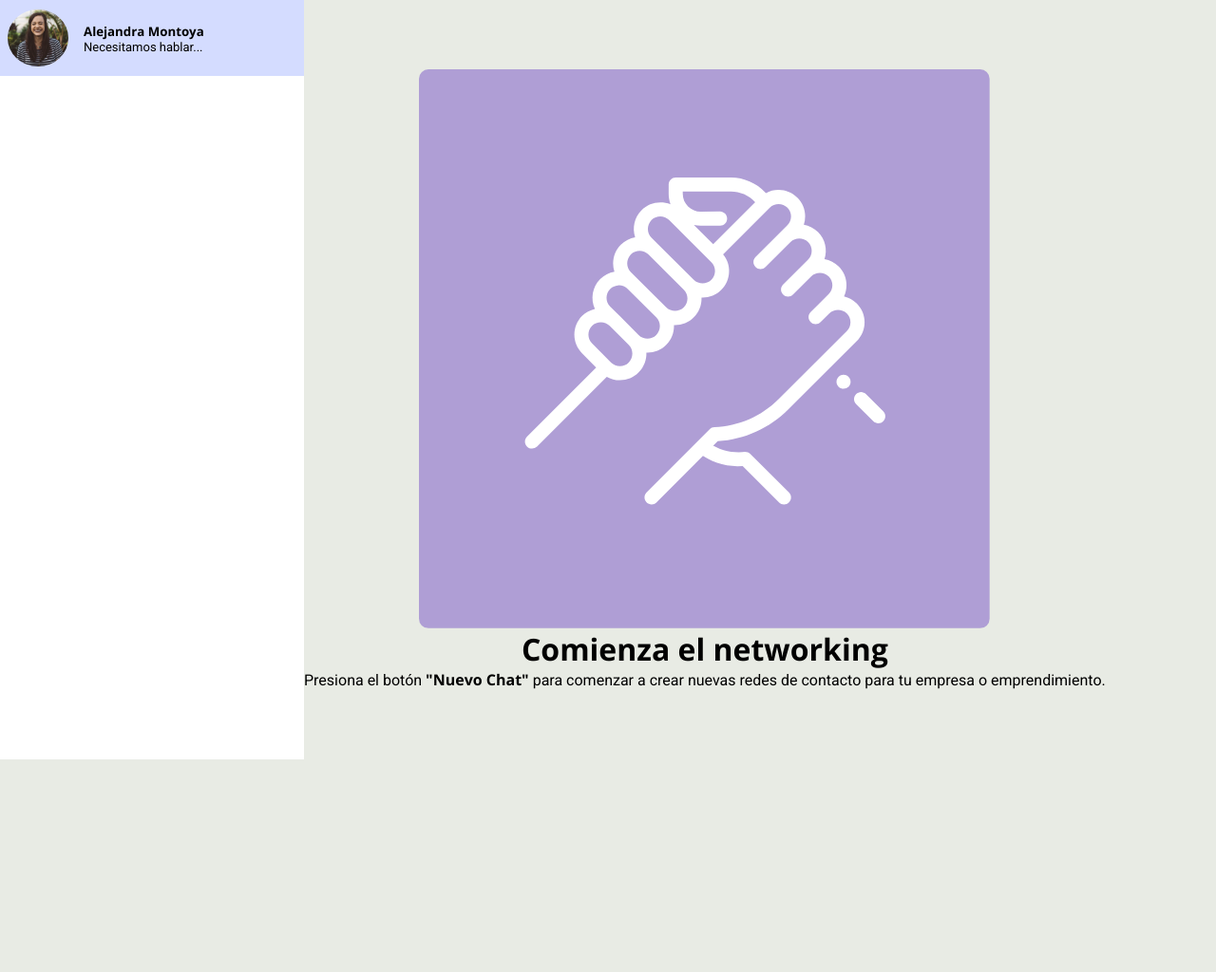
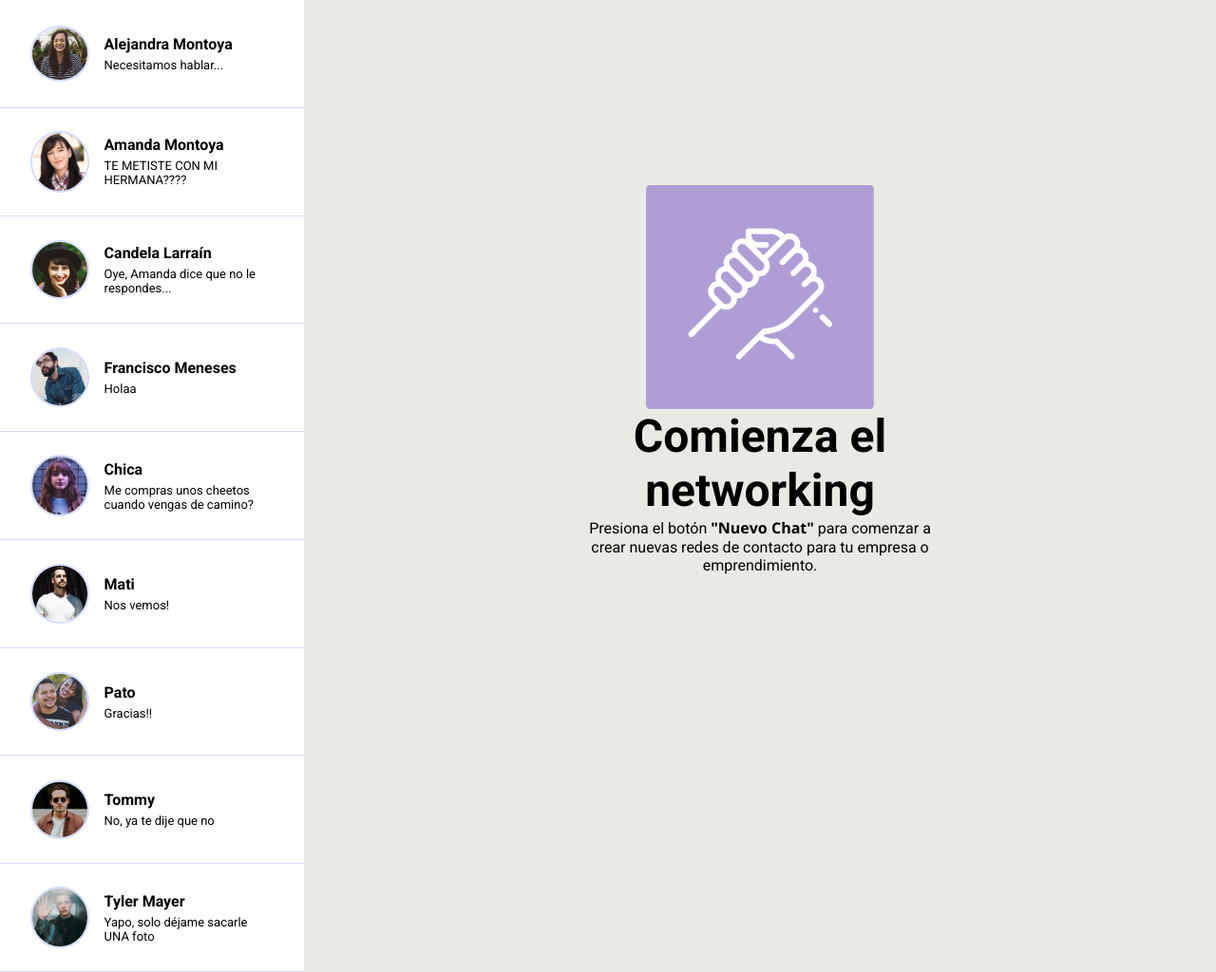
Before and after one commit to MrAlexanderk/desafioflexbox, a plain HTML site: page index.html in a window 1280 px wide. Shown: the whole page at 95% size. Before the commit the page ends 800 px from the top, so only its background shows below. Drawn offline with nearby package versions, Linux system fonts and the light colour scheme.

Commit message:
chats added;

```diff
--- a/assets/css/style.css
+++ b/assets/css/style.css
@@ -1,17 +1,21 @@
 @import url('/assets/css/colors.css');
+
 *{
     font-family: 'Open Sans', sans-serif;
     font-style: normal;
     padding: 0;
     margin: 0;
 }
+h1, h2, h3, h4, h5, h6, p{
+    font-family: 'Roboto', sans-serif;
+}
+h1{
+    font-size: 36pt;
+}
 
 body{
     display: flex;
     background-color: var(--platinum);
-}
-p{
-    font-family: 'Roboto', sans-serif;
 }
 
 .principal{
@@ -19,12 +23,25 @@ p{
     flex-direction: column;
     justify-content: center;
     align-items: center;
+    width: 75%;
+    height: 100vh;
+    overflow-y: auto;
+}
+.principal > img{
+    min-width: 200px;
+    width: 25%;
+    text-align: center;
+}
 
 
+
+.principal> p, .principal > h1{
+    min-width: 320px;
+    width: 40%;
+    text-align: center;
 }
-.principal > img{
 
-}
+
 
 .bold{
     font-weight: 700;
@@ -40,21 +57,31 @@ p{
 }
 
 .chat{
-    background-color: var(--pale-lavender);
-
+    padding-top: 2%;
+    padding-bottom: 2%;
+    width: 100%;
     display: flex;
     justify-content: space-around;
     align-items: center;
-    width: 100%;
-    height: 80px;
+    gap: 5%;
+
+    height: 100px;
+    border-bottom: 1px solid var(--pale-lavender);
 }
 
 .chat-photo{
-    width: 20%;
+    width: 18%;
     border-radius: 50%;
+    border: 2px solid var(--pale-lavender);
+    margin-left: 10%;
+    border-style:solid;
 }
 .chat-information{
-    width: 70%;
+    display: flex;
+    flex-direction: column;
+    gap: 5px;
+    width: 82%;
+    margin-right: 10%
 }
 
 .chat-information > p{
--- a/index.html
+++ b/index.html
@@ -20,8 +20,64 @@
             <div class="chat">
                 <img src="/assets/img/alejandra.jpg" alt="Imagen de perfil de Alejandra" class="chat-photo">
                 <div class="chat-information">
-                    <h5>Alejandra Montoya</h5>
+                    <h4>Alejandra Montoya</h5>
                     <p>Necesitamos hablar...</p>
+                </div>
+            </div>
+            <div class="chat">
+                <img src="/assets/img/amanda.jpg" alt="Imagen de perfil de Alejandra" class="chat-photo">
+                <div class="chat-information">
+                    <h4>Amanda Montoya</h5>
+                    <p>TE METISTE CON MI HERMANA????</p>
+                </div>
+            </div>
+            <div class="chat">
+                <img src="/assets/img/candela.jpg" alt="Imagen de perfil de Alejandra" class="chat-photo">
+                <div class="chat-information">
+                    <h4>Candela Larraín</h5>
+                    <p>Oye, Amanda dice que no le respondes...</p>
+                </div>
+            </div>
+            <div class="chat">
+                <img src="/assets/img/francisco.jpg" alt="Imagen de perfil de Alejandra" class="chat-photo">
+                <div class="chat-information">
+                    <h4>Francisco Meneses</h5>
+                    <p>Holaa</p>
+                </div>
+            </div>
+            <div class="chat">
+                <img src="/assets/img/maria.jpg" alt="Imagen de perfil de Alejandra" class="chat-photo">
+                <div class="chat-information">
+                    <h4>Chica</h5>
+                    <p>Me compras unos cheetos cuando vengas de camino?</p>
+                </div>
+            </div>
+            <div class="chat">
+                <img src="/assets/img/matias.jpg" alt="Imagen de perfil de Alejandra" class="chat-photo">
+                <div class="chat-information">
+                    <h4>Mati</h5>
+                    <p>Nos vemos!</p>
+                </div>
+            </div>
+            <div class="chat">
+                <img src="/assets/img/patrick.jpg" alt="Imagen de perfil de Alejandra" class="chat-photo">
+                <div class="chat-information">
+                    <h4>Pato</h5>
+                    <p>Gracias!!</p>
+                </div>
+            </div>
+            <div class="chat">
+                <img src="/assets/img/tom.jpg" alt="Imagen de perfil de Alejandra" class="chat-photo">
+                <div class="chat-information">
+                    <h4>Tommy</h5>
+                    <p>No, ya te dije que no</p>
+                </div>
+            </div>
+            <div class="chat">
+                <img src="/assets/img/tyler.jpg" alt="Imagen de perfil de Alejandra" class="chat-photo">
+                <div class="chat-information">
+                    <h4>Tyler Mayer</h5>
+                    <p>Yapo, solo déjame sacarle UNA foto</p>
                 </div>
             </div>
         </div>
```
